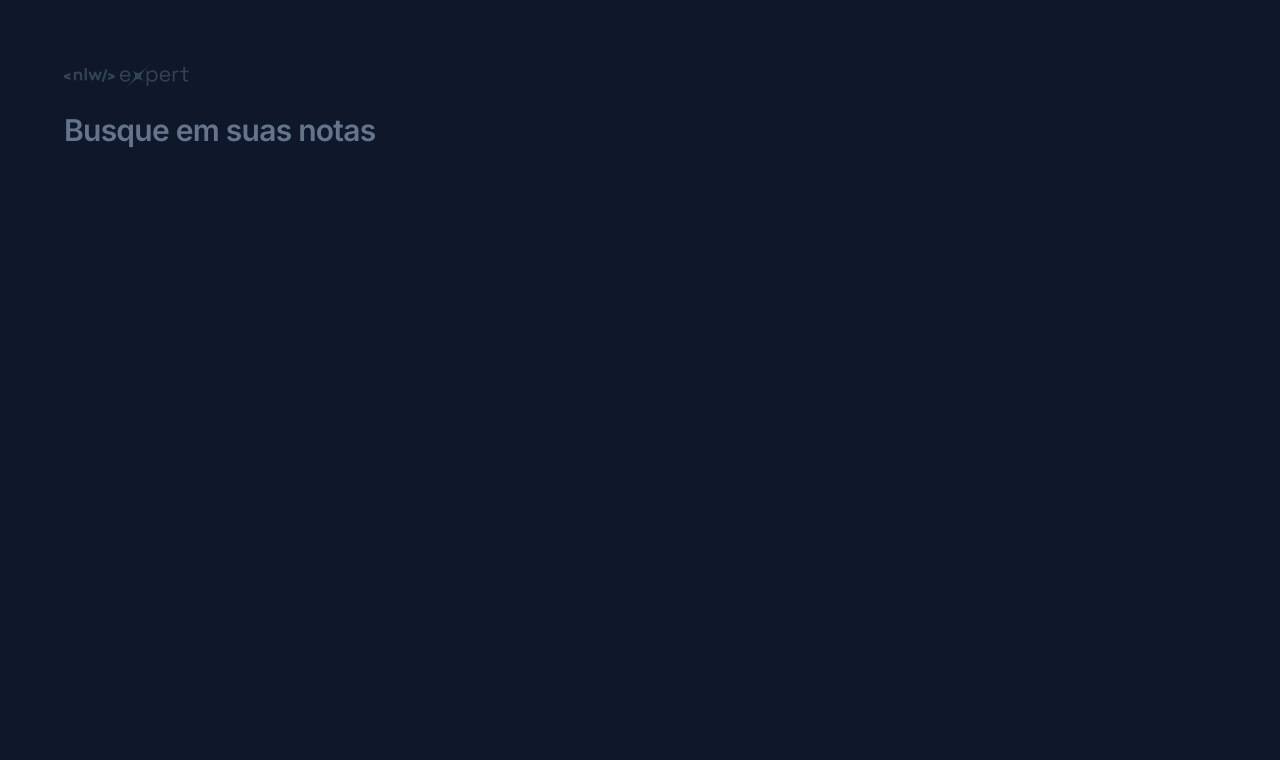
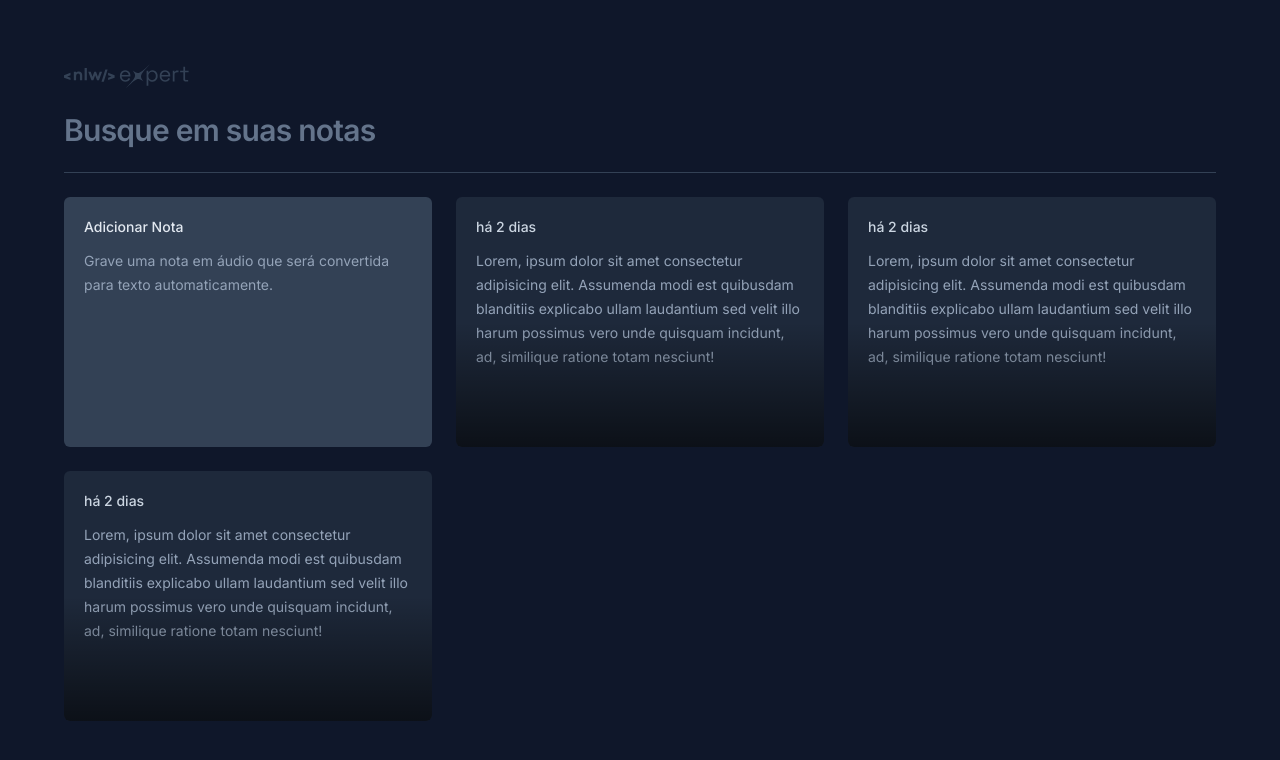
Before and after one commit to isaiasg09/nlw-expert-notes, a React (Vite) app: page / in a window 1280 px wide. Shown: the top 760 px of the page. Built offline with nearby package versions, Linux system fonts and the light colour scheme.

Commit message:
made notes structure and styles

```diff
--- a/src/app.tsx
+++ b/src/app.tsx
@@ -2,16 +2,69 @@ import logo from "./assets/logo-nlw-expert.svg";
 
 export function App() {
   return (
-    <div className="mx-auto max-w-6xl my-16 ">
+    <div className="mx-auto max-w-6xl my-16 space-y-6">
       <img src={logo} alt="logo nlw expert" />
 
       <form className="w-full">
         <input
           type="text"
           placeholder="Busque em suas notas"
-          className="w-full my-6 bg-transparent tracking-tight text-3xl font-semibold placeholder:text-slate-500 outline-none"
+          className="w-full bg-transparent tracking-tight text-3xl font-semibold placeholder:text-slate-500 outline-none"
         />
       </form>
+
+      <div className="h-px bg-slate-700" />
+
+      <div className="grid grid-cols-3 auto-rows-[250px] gap-6">
+        <div className="bg-slate-700 rounded-md p-5 text-sm space-y-3">
+          <span className="font-medium text-slate-200">Adicionar Nota</span>
+
+          <p className="text-slate-400 leading-6">
+            Grave uma nota em áudio que será convertida para texto
+            automaticamente.
+          </p>
+        </div>
+
+
+        <div className="bg-slate-800 rounded-md p-5 text-sm space-y-3 overflow-hidden relative pointer-events-none">
+          <span className="font-medium text-slate-300">há 2 dias</span>
+
+          <p className="text-slate-400 leading-6">
+            Lorem, ipsum dolor sit amet consectetur adipisicing elit. Assumenda
+            modi est quibusdam blanditiis explicabo ullam laudantium sed velit
+            illo harum possimus vero unde quisquam incidunt, ad, similique
+            ratione totam nesciunt!
+          </p>
+
+          <div className="absolute bottom-0 left-0 right-0 h-1/2 bg-gradient-to-t from-black/60 to-black/0" />
+        </div>
+
+        <div className="bg-slate-800 rounded-md p-5 text-sm space-y-3 overflow-hidden relative pointer-events-none">
+          <span className="font-medium text-slate-300">há 2 dias</span>
+
+          <p className="text-slate-400 leading-6">
+            Lorem, ipsum dolor sit amet consectetur adipisicing elit. Assumenda
+            modi est quibusdam blanditiis explicabo ullam laudantium sed velit
+            illo harum possimus vero unde quisquam incidunt, ad, similique
+            ratione totam nesciunt!
+          </p>
+
+          <div className="absolute bottom-0 left-0 right-0 h-1/2 bg-gradient-to-t from-black/60 to-black/0" />
+        </div>
+
+        <div className="bg-slate-800 rounded-md p-5 text-sm space-y-3 overflow-hidden relative pointer-events-none">
+          <span className="font-medium text-slate-300">há 2 dias</span>
+
+          <p className="text-slate-400 leading-6">
+            Lorem, ipsum dolor sit amet consectetur adipisicing elit. Assumenda
+            modi est quibusdam blanditiis explicabo ullam laudantium sed velit
+            illo harum possimus vero unde quisquam incidunt, ad, similique
+            ratione totam nesciunt!
+          </p>
+
+          <div className="absolute bottom-0 left-0 right-0 h-1/2 bg-gradient-to-t from-black/60 to-black/0" />
+        </div>
+      </div>
     </div>
   );
 }
```
